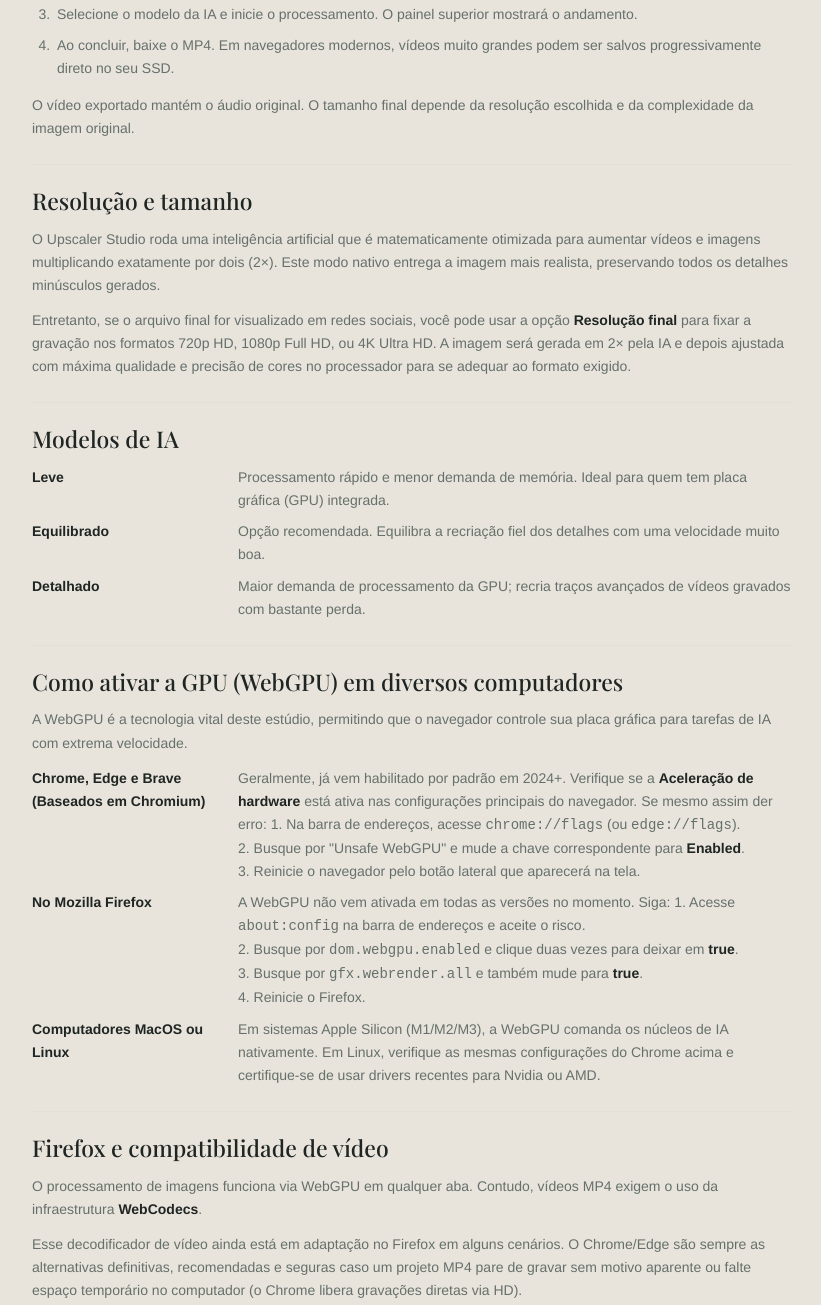
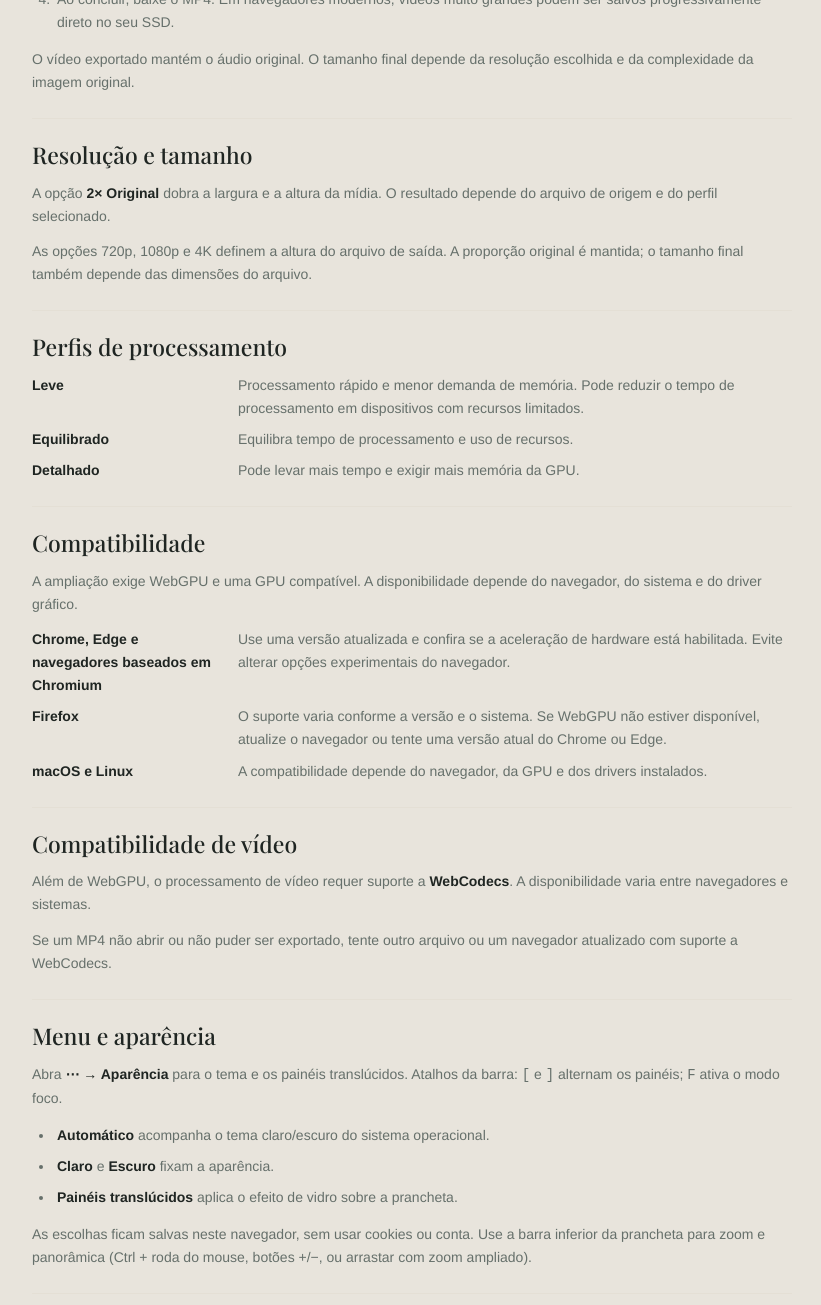
Before and after one commit to avelinocarloscorrea/upscaler-studio, a website built with webpack: page src/guia.html in a window 1280 px wide. Shown: the part 939-2244 px from the top of the page, without its empty margins (340-1161 px from the left). Built offline with nearby package versions, Linux system fonts and the light colour scheme; files whose address does not match are found by name.

Commit message:
Refine Upscaler Studio copy and short URL

```diff
--- a/src/guia.html
+++ b/src/guia.html
@@ -5,7 +5,7 @@
   <meta name="viewport" content="width=device-width, initial-scale=1, viewport-fit=cover">
   <meta name="color-scheme" content="light dark">
   <meta name="theme-color" content="#fbfaf7">
-  <meta name="description" content="Guia do Upscaler Studio: imagens, vídeos, Firefox, modelos e exportação local.">
+  <meta name="description" content="Guia do Upscaler Studio para ampliar e exportar imagens e vídeos no navegador.">
   <meta http-equiv="Content-Security-Policy" content="default-src 'none'; base-uri 'none'; form-action 'none'; style-src 'self'; img-src 'self'; font-src 'self'; object-src 'none'">
   <meta name="referrer" content="no-referrer">
   <meta name="robots" content="noindex, nofollow">
@@ -15,11 +15,11 @@
 </head>
 <body>
   <header class="topbar">
-    <a class="brand" href="index.html" aria-label="Upscaler Studio">
+    <a class="brand" href="https://esmeraldapaper.com.br/upscalerstudio/" aria-label="Upscaler Studio">
       <img src="upscaler-studio.svg" alt="" width="34" height="34">
       <span><strong>Upscaler Studio</strong><small>Esmeralda Paper</small></span>
     </a>
-    <a class="open-app" href="index.html">Abrir o estúdio <span aria-hidden="true">→</span></a>
+    <a class="open-app" href="https://esmeraldapaper.com.br/upscalerstudio/">Abrir o estúdio <span aria-hidden="true">→</span></a>
   </header>
   <div class="guide-layout">
     <nav class="toc" aria-label="Seções do guia">
@@ -28,9 +28,9 @@
       <a href="#imagem">Aprimorar imagem</a>
       <a href="#video">Aprimorar vídeo</a>
       <a href="#resolucao">Resolução e tamanho</a>
-      <a href="#modelos">Modelos de IA</a>
-      <a href="#gpu">Como ativar a GPU</a>
-      <a href="#firefox">Firefox e compatibilidade</a>
+      <a href="#modelos">Perfis de processamento</a>
+      <a href="#gpu">Compatibilidade</a>
+      <a href="#firefox">Compatibilidade de vídeo</a>
       <a href="#aparencia">Menu e aparência</a>
       <a href="#privacidade">Privacidade e arquivos</a>
       <a href="#problemas">Perguntas frequentes</a>
@@ -38,18 +38,18 @@
     <main class="doc">
       <p class="kicker">GUIA DO USUÁRIO</p>
       <h1>Upscaler Studio</h1>
-      <p class="intro">Amplie imagens e vídeos em 2× com IA, compare antes e depois e exporte o resultado diretamente do navegador.</p>
+      <p class="intro">Amplie imagens e vídeos no navegador, compare o resultado e salve o arquivo no dispositivo.</p>
       <section id="inicio">
         <h2>Visão geral</h2>
-        <p>O processamento usa WebGPU e acontece no aparelho. O fluxo é: escolher um arquivo, ajustar a resolução de saída, selecionar o modelo de IA, comparar a prévia e baixar o resultado. Não é preciso criar uma conta nem fazer downloads externos.</p>
+        <p>A ferramenta processa a mídia no navegador usando WebGPU. Escolha um arquivo, ajuste a saída, compare a prévia e salve o resultado. Não é necessário criar uma conta.</p>
         <div class="note"><b>Arquivos aceitos</b><span>Imagens PNG, JPEG, WebP, AVIF, BMP e GIF. Vídeos MP4.</span></div>
       </section>
       <section id="imagem">
         <h2>Aprimorar imagem</h2>
         <ol>
           <li>Escolha uma imagem na tela inicial ou em <b>⋯ → Escolher imagem ou vídeo</b>.</li>
-          <li>Na aba <b>Aprimorar</b>, ajuste a Resolução final (1080p, 4K, etc.) ou mantenha a original da IA (2×).</li>
-          <li>Escolha a qualidade da IA (Leve, Equilibrado ou Detalhado).</li>
+          <li>Na aba <b>Aprimorar</b>, escolha a resolução final ou mantenha a opção 2×.</li>
+          <li>Selecione um perfil de processamento: Leve, Equilibrado ou Detalhado.</li>
           <li>Arraste o divisor da prévia, dê zoom com o mouse e segure para navegar pelos detalhes.</li>
           <li>Selecione <b>Baixar PNG</b> e salve a imagem ampliada.</li>
         </ol>
@@ -59,50 +59,41 @@
         <h2>Aprimorar vídeo</h2>
         <ol>
           <li>Escolha um arquivo MP4. A prévia exibe um quadro para comparação.</li>
-          <li>No painel lateral, em <b>Ajustes</b>, você pode definir uma <b>Resolução final</b> fixa para forçar um tamanho comercial (como 1080p) em vez do dobro livre.</li>
-          <li>Selecione o modelo da IA e inicie o processamento. O painel superior mostrará o andamento.</li>
+          <li>Em <b>Ajustes</b>, selecione a resolução final desejada ou mantenha a opção 2×.</li>
+          <li>Selecione um perfil e inicie o processamento. O painel superior mostra o andamento.</li>
           <li>Ao concluir, baixe o MP4. Em navegadores modernos, vídeos muito grandes podem ser salvos progressivamente direto no seu SSD.</li>
         </ol>
         <p>O vídeo exportado mantém o áudio original. O tamanho final depende da resolução escolhida e da complexidade da imagem original.</p>
       </section>
       <section id="resolucao">
         <h2>Resolução e tamanho</h2>
-        <p>O Upscaler Studio roda uma inteligência artificial que é matematicamente otimizada para aumentar vídeos e imagens multiplicando exatamente por dois (2×). Este modo nativo entrega a imagem mais realista, preservando todos os detalhes minúsculos gerados.</p>
-        <p>Entretanto, se o arquivo final for visualizado em redes sociais, você pode usar a opção <b>Resolução final</b> para fixar a gravação nos formatos 720p HD, 1080p Full HD, ou 4K Ultra HD. A imagem será gerada em 2× pela IA e depois ajustada com máxima qualidade e precisão de cores no processador para se adequar ao formato exigido.</p>
+        <p>A opção <b>2× Original</b> dobra a largura e a altura da mídia. O resultado depende do arquivo de origem e do perfil selecionado.</p>
+        <p>As opções 720p, 1080p e 4K definem a altura do arquivo de saída. A proporção original é mantida; o tamanho final também depende das dimensões do arquivo.</p>
       </section>
       <section id="modelos">
-        <h2>Modelos de IA</h2>
+        <h2>Perfis de processamento</h2>
         <dl>
-          <dt>Leve</dt><dd>Processamento rápido e menor demanda de memória. Ideal para quem tem placa gráfica (GPU) integrada.</dd>
-          <dt>Equilibrado</dt><dd>Opção recomendada. Equilibra a recriação fiel dos detalhes com uma velocidade muito boa.</dd>
-          <dt>Detalhado</dt><dd>Maior demanda de processamento da GPU; recria traços avançados de vídeos gravados com bastante perda.</dd>
+          <dt>Leve</dt><dd>Processamento rápido e menor demanda de memória. Pode reduzir o tempo de processamento em dispositivos com recursos limitados.</dd>
+          <dt>Equilibrado</dt><dd>Equilibra tempo de processamento e uso de recursos.</dd>
+          <dt>Detalhado</dt><dd>Pode levar mais tempo e exigir mais memória da GPU.</dd>
         </dl>
       </section>
       <section id="gpu">
-        <h2>Como ativar a GPU (WebGPU) em diversos computadores</h2>
-        <p>A WebGPU é a tecnologia vital deste estúdio, permitindo que o navegador controle sua placa gráfica para tarefas de IA com extrema velocidade.</p>
+        <h2>Compatibilidade</h2>
+        <p>A ampliação exige WebGPU e uma GPU compatível. A disponibilidade depende do navegador, do sistema e do driver gráfico.</p>
         <dl>
-          <dt>Chrome, Edge e Brave (Baseados em Chromium)</dt>
-          <dd>Geralmente, já vem habilitado por padrão em 2024+. Verifique se a <strong>Aceleração de hardware</strong> está ativa nas configurações principais do navegador. Se mesmo assim der erro:
-          1. Na barra de endereços, acesse <code>chrome://flags</code> (ou <code>edge://flags</code>).<br>
-          2. Busque por "Unsafe WebGPU" e mude a chave correspondente para <strong>Enabled</strong>.<br>
-          3. Reinicie o navegador pelo botão lateral que aparecerá na tela.</dd>
-
-          <dt>No Mozilla Firefox</dt>
-          <dd>A WebGPU não vem ativada em todas as versões no momento. Siga:
-          1. Acesse <code>about:config</code> na barra de endereços e aceite o risco.<br>
-          2. Busque por <code>dom.webgpu.enabled</code> e clique duas vezes para deixar em <strong>true</strong>.<br>
-          3. Busque por <code>gfx.webrender.all</code> e também mude para <strong>true</strong>.<br>
-          4. Reinicie o Firefox.</dd>
-
-          <dt>Computadores MacOS ou Linux</dt>
-          <dd>Em sistemas Apple Silicon (M1/M2/M3), a WebGPU comanda os núcleos de IA nativamente. Em Linux, verifique as mesmas configurações do Chrome acima e certifique-se de usar drivers recentes para Nvidia ou AMD.</dd>
+          <dt>Chrome, Edge e navegadores baseados em Chromium</dt>
+          <dd>Use uma versão atualizada e confira se a aceleração de hardware está habilitada. Evite alterar opções experimentais do navegador.</dd>
+          <dt>Firefox</dt>
+          <dd>O suporte varia conforme a versão e o sistema. Se WebGPU não estiver disponível, atualize o navegador ou tente uma versão atual do Chrome ou Edge.</dd>
+          <dt>macOS e Linux</dt>
+          <dd>A compatibilidade depende do navegador, da GPU e dos drivers instalados.</dd>
         </dl>
       </section>
       <section id="firefox">
-        <h2>Firefox e compatibilidade de vídeo</h2>
-        <p>O processamento de imagens funciona via WebGPU em qualquer aba. Contudo, vídeos MP4 exigem o uso da infraestrutura <strong>WebCodecs</strong>.</p>
-        <p>Esse decodificador de vídeo ainda está em adaptação no Firefox em alguns cenários. O Chrome/Edge são sempre as alternativas definitivas, recomendadas e seguras caso um projeto MP4 pare de gravar sem motivo aparente ou falte espaço temporário no computador (o Chrome libera gravações diretas via HD).</p>
+        <h2>Compatibilidade de vídeo</h2>
+        <p>Além de WebGPU, o processamento de vídeo requer suporte a <strong>WebCodecs</strong>. A disponibilidade varia entre navegadores e sistemas.</p>
+        <p>Se um MP4 não abrir ou não puder ser exportado, tente outro arquivo ou um navegador atualizado com suporte a WebCodecs.</p>
       </section>
       <section id="aparencia">
         <h2>Menu e aparência</h2>
@@ -116,16 +107,16 @@
       </section>
       <section id="privacidade">
         <h2>Privacidade e arquivos</h2>
-        <p>Sua privacidade é irrestrita: o arquivo selecionado <b>não é enviado a nenhum servidor da Esmeralda Paper</b>, CDN ou provedor em nuvem. Modelos de IA, tipografia e o demuxer WebAssembly ficam embutidos no app. A gravação e o upscale ocorrem apenas neste aparelho.</p>
+        <p>Os arquivos selecionados são processados na memória do navegador e não são enviados pelo aplicativo. Na primeira visita, o navegador baixa os arquivos necessários para abrir o app. Preferências de aparência podem ser salvas neste navegador.</p>
         <p>O projeto deriva do Free AI Video Upscaler e usa o motor WebSR. A licença MIT permite uso, modificação e redistribuição. Consulte o <a href="LICENSE">LICENSE</a>.</p>
       </section>
       <section id="problemas">
         <h2>Perguntas frequentes e erros</h2>
         <dl>
-          <dt>Erro: WebGPU não está disponível</dt><dd>Siga o guia rápido acima na seção "Como ativar a GPU". Lembre-se também de baixar o driver oficial de vídeo pelo site da sua placa gráfica (GeForce, Radeon, Intel) e não usar drivers genéricos do Windows.</dd>
-          <dt>O vídeo carrega infinitamente e não exibe as estatísticas</dt><dd>Isso aponta um erro de compatibilidade de codec MP4 interno, onde o formato do áudio é recusado pelo seu aparelho (exemplo: AAC em vez de AC3) ou a API falhou. Tente converter ou use Chrome.</dd>
+          <dt>WebGPU não está disponível</dt><dd>Atualize o navegador e verifique se a aceleração de hardware está ativa. A compatibilidade também depende da GPU e dos drivers.</dd>
+          <dt>O vídeo carrega infinitamente e não exibe as estatísticas</dt><dd>O arquivo ou o codec pode não ser compatível com o navegador. Tente outro MP4 ou um navegador atualizado com WebCodecs.</dd>
           <dt>A barra não aceita arrastar ou o zoom trava no topo</dt><dd>Use Ctrl (ou Alt) + roda do mouse sobre a prévia, os botões da barra sob a comparação, ou arraste com zoom ampliado. A barra de zoom fica abaixo da prévia e não cobre o progresso.</dd>
-          <dt>A exportação avisa falta de memória no navegador</dt><dd>Navegadores como o Chrome possuem limite artificial para o tamanho que um arquivo pode chegar dentro da RAM. Para vídeos gigantes de longa duração, mude para o Chrome: ele pedirá autorização para gravar direto no SSD com a API `File System Access` e pulará esse limite imposto na RAM.</dd>
+          <dt>A exportação avisa falta de memória no navegador</dt><dd>Arquivos grandes podem exceder a memória disponível. Tente reduzir a duração ou a resolução e feche outras abas antes de processar novamente.</dd>
         </dl>
       </section>
       <footer><a href="https://www.esmeraldapaper.com.br/ferramentas/" target="_blank" rel="noopener noreferrer">Mais ferramentas</a><a href="https://www.esmeraldapaper.com.br/politica-de-privacidade/#ferramentas-gratuitas" target="_blank" rel="noopener noreferrer">Política de privacidade</a><a href="https://www.esmeraldapaper.com.br/avaliar-ferramentas/?tool=upscaler" target="_blank" rel="noopener noreferrer">Avaliar</a><a href="https://github.com/avelinocarloscorrea/upscaler-studio" target="_blank" rel="noopener noreferrer">Código-fonte</a></footer>
```
